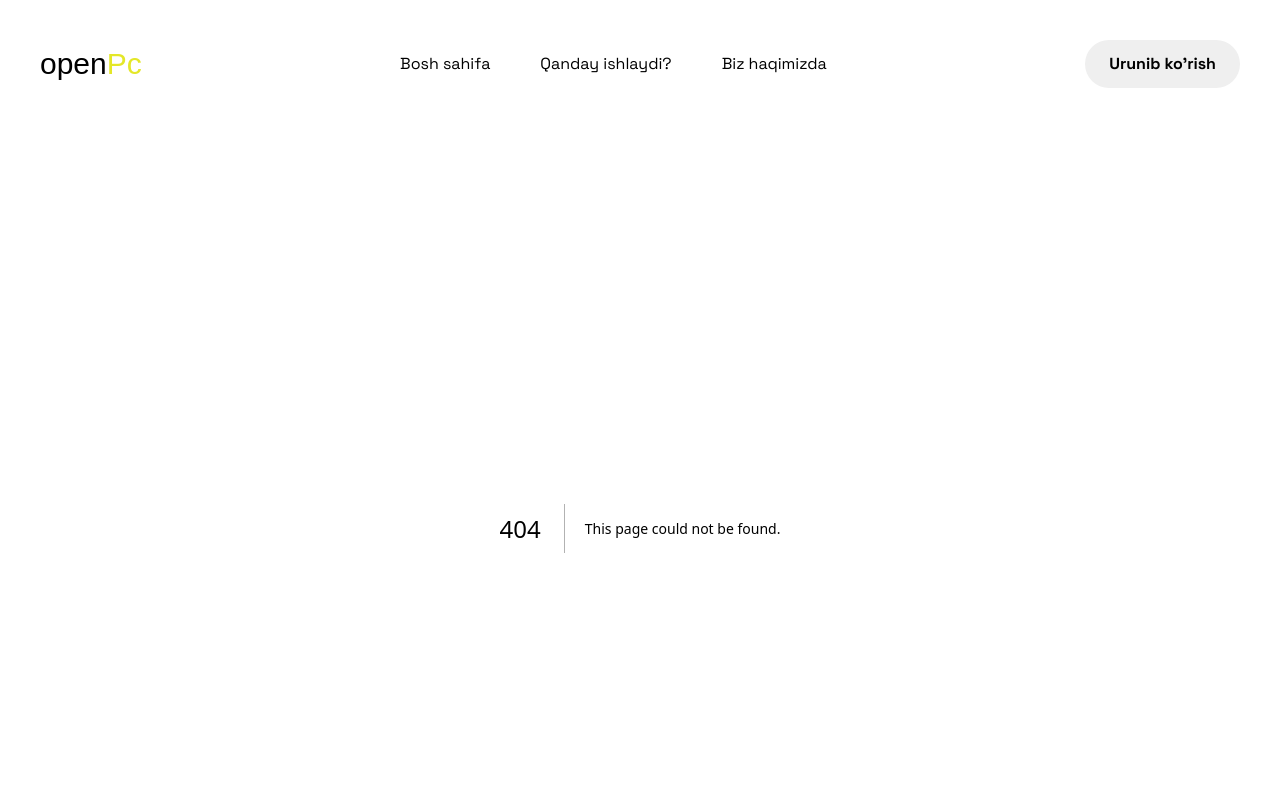
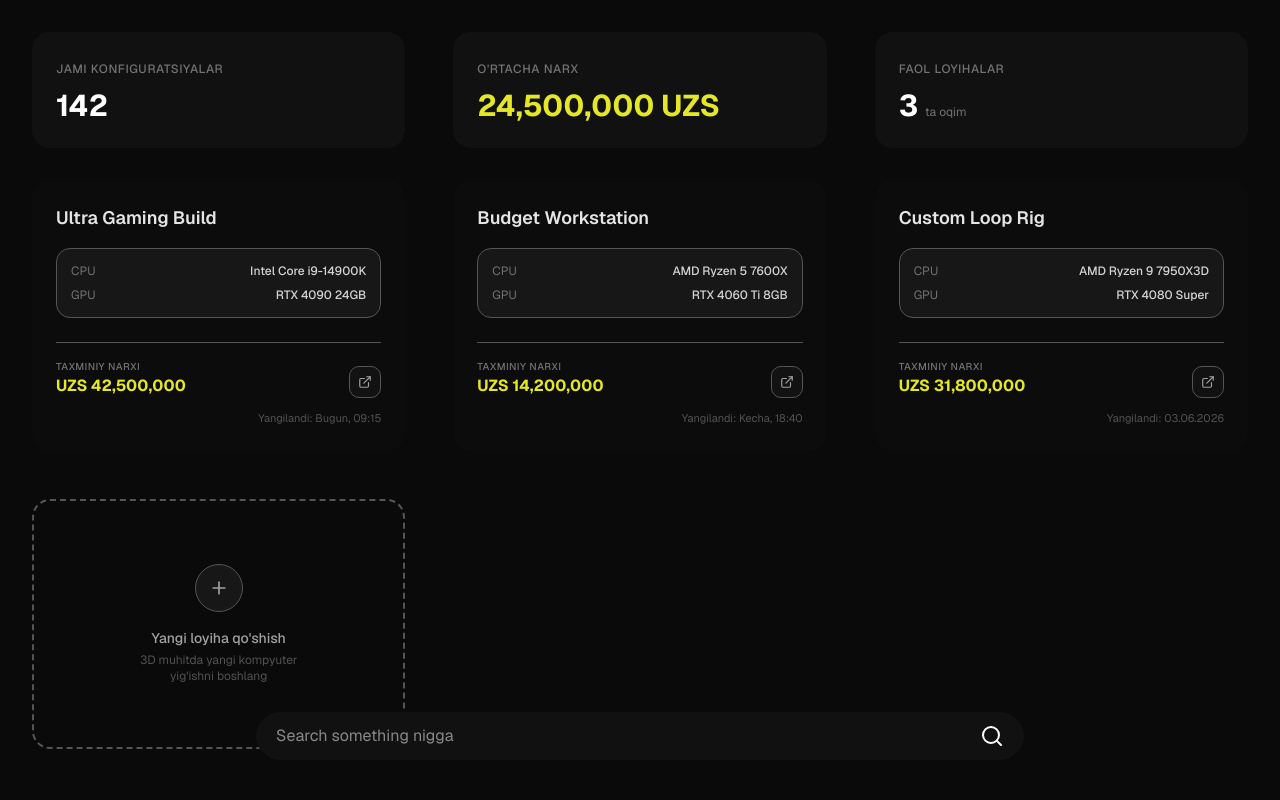
Before and after one commit to the-ict/openpc, a Next.js app in the folder client/: page /session in a window 1280 px wide. Before the commit this address had no page. Shown: the top 800 px of the page. Built offline with nearby package versions, Linux system fonts and the light colour scheme; a web font is replaced by a local one.

Commit message:
style: Session page a bit changed

```diff
--- a/client/app/layout.tsx
+++ b/client/app/layout.tsx
@@ -1,4 +1,4 @@
-import { spaceGrotesk } from "@/src/shared/fonts";
+import { spaceGrotesk } from "@/src/shared/fonts/fonts";
 import Navbar from "@/src/widgets/navbar/ui";
 import Footer from "@/src/widgets/footer/ui";
 import type { Metadata } from "next";
--- a/client/app/projects/page.tsx
+++ /dev/null
@@ -1,5 +0,0 @@
-import Projects from "@/src/features/projects/ui";
-
-export default function ProjectsPage() {
-    return <Projects />
-};
--- /dev/null
+++ b/client/app/session/page.tsx
@@ -0,0 +1,5 @@
+import Session from "@/src/features/session/ui";
+
+export default function SessionPage() {
+    return <Session />
+};
--- /dev/null
+++ b/client/src/features/session/ui/SessionSearch.tsx
@@ -0,0 +1,12 @@
+import { Search } from "lucide-react";
+
+export default function SessionSearch() {
+    return (
+        <div className="fixed bottom-10 left-0 right-0 w-screen flex items-center justify-center">
+            <form className="w-[60%] relative">
+                <input type="text" placeholder="Search something nigga" className="bg-[#111] text-[#FFFFFF] rounded-full py-3 px-5 w-full outline-none" />
+                <Search className="absolute right-5 top-1/2 transform -translate-y-1/2 text-[#FFFFFF] cursor-pointer" />
+            </form>
+        </div>
+    )
+};
--- a/client/src/features/projects/ui/index.tsx
+++ b/client/src/features/session/ui/index.tsx
@@ -1,68 +1,39 @@
 "use client";
 
 import { useState } from 'react';
-import { Plus, Search, ExternalLink } from 'lucide-react';
 import { formatUZS } from '../lib/fnc';
 import { PCProject } from '../lib/modal';
 import { projectsData } from '../lib/data';
+import { Plus, ExternalLink } from 'lucide-react';
+import SessionSearch from './SessionSearch';
 
-export default function Projects() {
+export default function index() {
   const [projects] = useState<PCProject[]>(projectsData);
 
   return (
-    <div className="min-h-screen bg-[#0A0A0A] text-[#FFFFFF] font-sans selection:bg-[#E4E728] selection:text-[#0A0A0A]">
-
-      <header className="border-b border-neutral-900 bg-[#0A0A0A]/80 backdrop-blur-md sticky top-0 z-50 px-8 py-4 flex items-center justify-between">
-        <div className="flex items-center gap-2 select-none">
-          <span className="text-xl font-bold tracking-tight italic">
-            open<span className="text-[#E4E728] not-italic">PC</span>
-          </span>
-        </div>
-
-        <div className="relative w-full max-w-xl mx-8 hidden md:block">
-          <Search className="absolute left-4 top-1/2 -translate-y-1/2 w-4 h-4 text-neutral-500" />
-          <input
-            type="text"
-            placeholder="Loyihalar, komponentlar yoki foydalanuvchilarni qidirish..."
-            className="w-full bg-neutral-900/60 border border-neutral-800 rounded-full pl-11 pr-4 py-2 text-sm text-neutral-200 placeholder-neutral-500 focus:outline-none focus:border-[#E4E728]/50 transition-colors duration-200"
-          />
-        </div>
-
-        <div className="flex items-center gap-4">
-          <button className="bg-neutral-900 border border-[#555] cursor-pointer hover:bg-neutral-800 text-sm font-medium px-4 py-2 rounded-xl transition-all duration-200 flex items-center gap-2">
-            <Plus className="w-4 h-4 text-[#E4E728]" />
-            <span className="hidden sm:inline">Yaratish</span>
-          </button>
-
-          <div className="w-9 h-9 rounded-full border border-[#555] bg-neutral-900 overflow-hidden flex items-center justify-center cursor-pointer hover:border-neutral-700 transition-colors">
-            <span className="text-xs font-semibold text-neutral-400">AA</span>
-          </div>
-        </div>
-      </header>
-
+    <div className="min-h-screen relative bg-[#0A0A0A] text-[#FFFFFF] font-sans selection:bg-[#E4E728] selection:text-[#0A0A0A]">
       <div className="flex">
         <main className="flex-1 p-8 space-y-8">
-          <div className="grid grid-cols-1 sm:grid-cols-2 lg:grid-cols-3 gap-4">
-            <div className="bg-neutral-900/40 border border-[#555] rounded-2xl p-6">
+          <div className="grid grid-cols-1 sm:grid-cols-2 lg:grid-cols-3 gap-12">
+            <div className="bg-[#111] rounded-2xl p-6">
               <span className="text-xs text-neutral-500 font-medium uppercase tracking-wider">Jami Konfiguratsiyalar</span>
               <p className="text-3xl font-bold mt-2 text-[#FFFFFF] font-mono">142</p>
             </div>
-            <div className="bg-neutral-900/40 border border-[#555] rounded-2xl p-6">
+            <div className="bg-[#111] rounded-2xl p-6">
               <span className="text-xs text-neutral-500 font-medium uppercase tracking-wider">O'rtacha Narx</span>
               <p className="text-3xl font-bold mt-2 text-[#E4E728] font-mono">24,500,000 UZS</p>
             </div>
-            <div className="bg-neutral-900/40 border border-[#555] rounded-2xl p-6 sm:col-span-2 lg:col-span-1">
+            <div className="bg-[#111]  rounded-2xl p-6 sm:col-span-2 lg:col-span-1">
               <span className="text-xs text-neutral-500 font-medium uppercase tracking-wider">Faol loyihalar</span>
               <p className="text-3xl font-bold mt-2 text-[#FFFFFF] font-mono">3 <span className="text-xs text-neutral-500 font-sans font-normal">ta oqim</span></p>
             </div>
           </div>
 
-          {/* PROJECTS GRID CARD VIEW */}
-          <div className="grid grid-cols-1 md:grid-cols-2 xl:grid-cols-3 gap-6">
+          <div className="grid grid-cols-1 md:grid-cols-2 xl:grid-cols-3 gap-12">
             {projects.map((project) => (
               <div
                 key={project.id}
-                className="group cursor-pointer relative bg-neutral-900/30 hover:bg-neutral-900/60 border border-[#555] hover:border-neutral-800 rounded-2xl p-6 transition-all duration-300 flex flex-col justify-between"
+                className="group cursor-pointer bg-[#111]/30 relative rounded-2xl p-6 transition-all duration-300 flex flex-col justify-between hover:bg-[#111]"
               >
                 <div>
                   <div className="flex items-start justify-between gap-4 mb-4">
@@ -71,15 +42,14 @@ export default function Projects() {
                     </h3>
                   </div>
 
-                  {/* Build Specifications Spec Box */}
                   <div className="space-y-2 bg-neutral-900 border border-[#555] rounded-xl p-3.5 mb-6">
                     <div className="flex justify-between text-xs">
                       <span className="text-neutral-500">CPU</span>
-                      <span className="text-neutral-300 font-medium truncate max-w-[180px]">{project.cpu}</span>
+                      <span className="text-neutral-300 font-medium truncate max-w-45">{project.cpu}</span>
                     </div>
                     <div className="flex justify-between text-xs">
                       <span className="text-neutral-500">GPU</span>
-                      <span className="text-neutral-300 font-medium truncate max-w-[180px]">{project.gpu}</span>
+                      <span className="text-neutral-300 font-medium truncate max-w-45">{project.gpu}</span>
                     </div>
                   </div>
                 </div>
@@ -102,18 +72,18 @@ export default function Projects() {
               </div>
             ))}
 
-            {/* CREATE BLANK NEW PROJECT PLACEHOLDER CARD */}
-            <div className="border-2 cursor-pointer border-dashed border-[#555] hover:border-neutral-800 rounded-2xl flex flex-col items-center justify-center p-8 text-center cursor-pointer group transition-all min-h-[250px]">
+            <div className="border-2 border-dashed border-[#555] hover:border-neutral-800 rounded-2xl flex flex-col items-center justify-center p-8 text-center cursor-pointer group transition-all min-h-[250px]">
               <div className="w-12 h-12 rounded-full bg-neutral-900 border border-[#555] flex items-center justify-center mb-4 group-hover:scale-105 group-hover:border-neutral-700 transition-all">
                 <Plus className="w-5 h-5 text-neutral-400 group-hover:text-[#E4E728]" />
               </div>
               <p className="font-medium text-sm text-neutral-400 group-hover:text-neutral-200 transition-colors">Yangi loyiha qo'shish</p>
-              <p className="text-xs text-neutral-600 mt-1 max-w-[180px]">3D muhitda yangi kompyuter yig'ishni boshlang</p>
+              <p className="text-xs text-neutral-600 mt-1 max-w-45">3D muhitda yangi kompyuter yig'ishni boshlang</p>
             </div>
           </div>
-
         </main>
       </div>
+
+      <SessionSearch />
     </div>
   );
 }
--- a/client/src/widgets/navbar/lib/fnc.ts
+++ b/client/src/widgets/navbar/lib/fnc.ts
@@ -1,6 +1,6 @@
 export const whereToIgnore = () => {
     return [
-        '/projects',
+        '/session',
         '/register',
         '/login',
         "/builder"
--- a/client/src/widgets/navbar/ui/index.tsx
+++ b/client/src/widgets/navbar/ui/index.tsx
@@ -1,6 +1,6 @@
 "use client";
 
-import { solitreo } from "@/src/shared/fonts";
+import { solitreo } from "@/src/shared/fonts/fonts";
 import { usePathname } from "next/navigation";
 import { whereToIgnore } from "../lib/fnc";
 
```
Also changed, not shown: client/src/features/session/lib/data.ts (renamed from client/src/features/projects/lib/data.ts), client/src/features/session/lib/fnc.ts (renamed from client/src/features/projects/lib/fnc.ts), client/src/features/session/lib/modal.ts (renamed from client/src/features/projects/lib/modal.ts), client/src/shared/fonts/fonts.ts (renamed from client/src/shared/fonts.ts), client/src/shared/ui/input.tsx (added), 1 other file (tests, documents, lock files or other folders).
